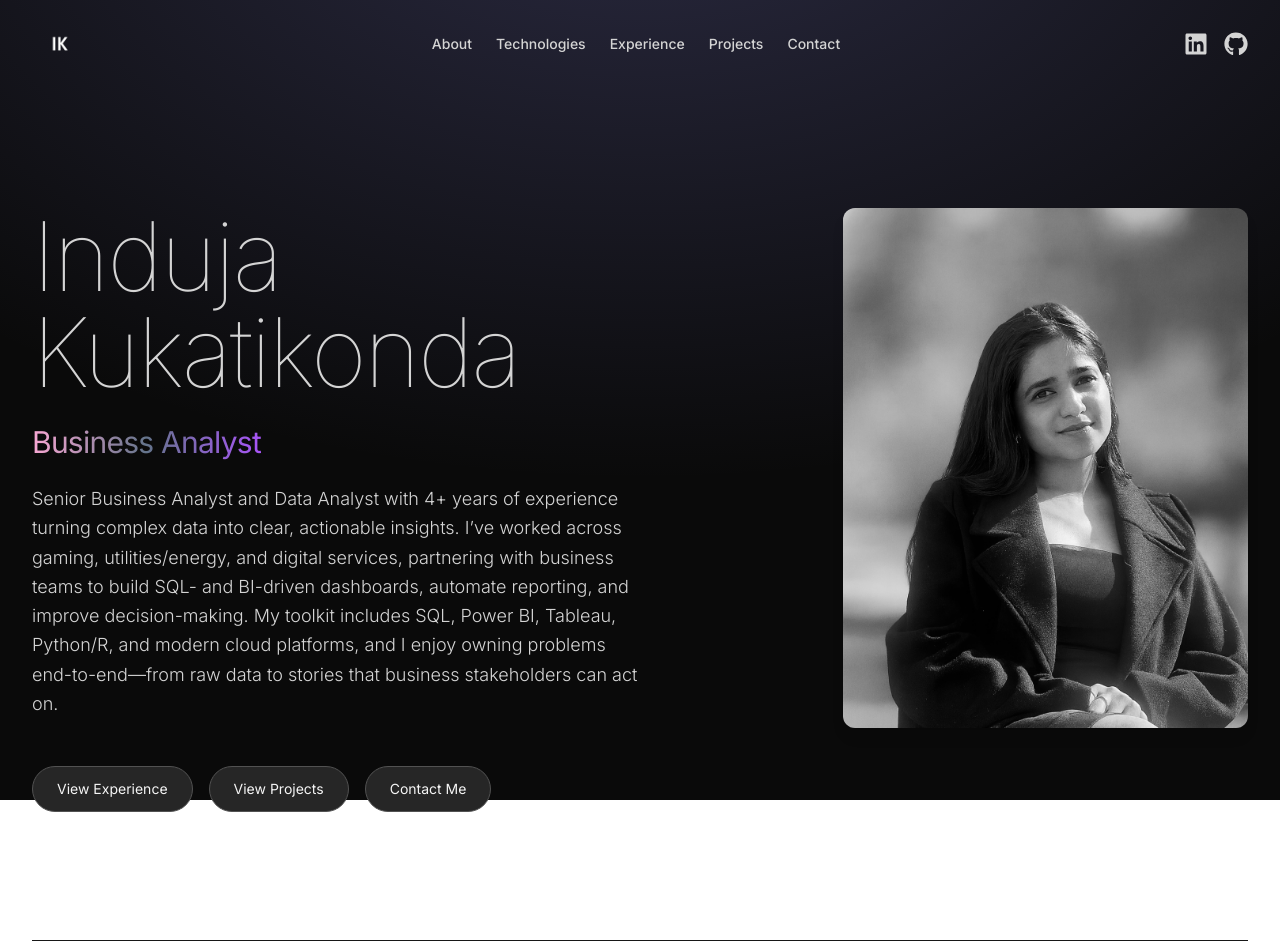
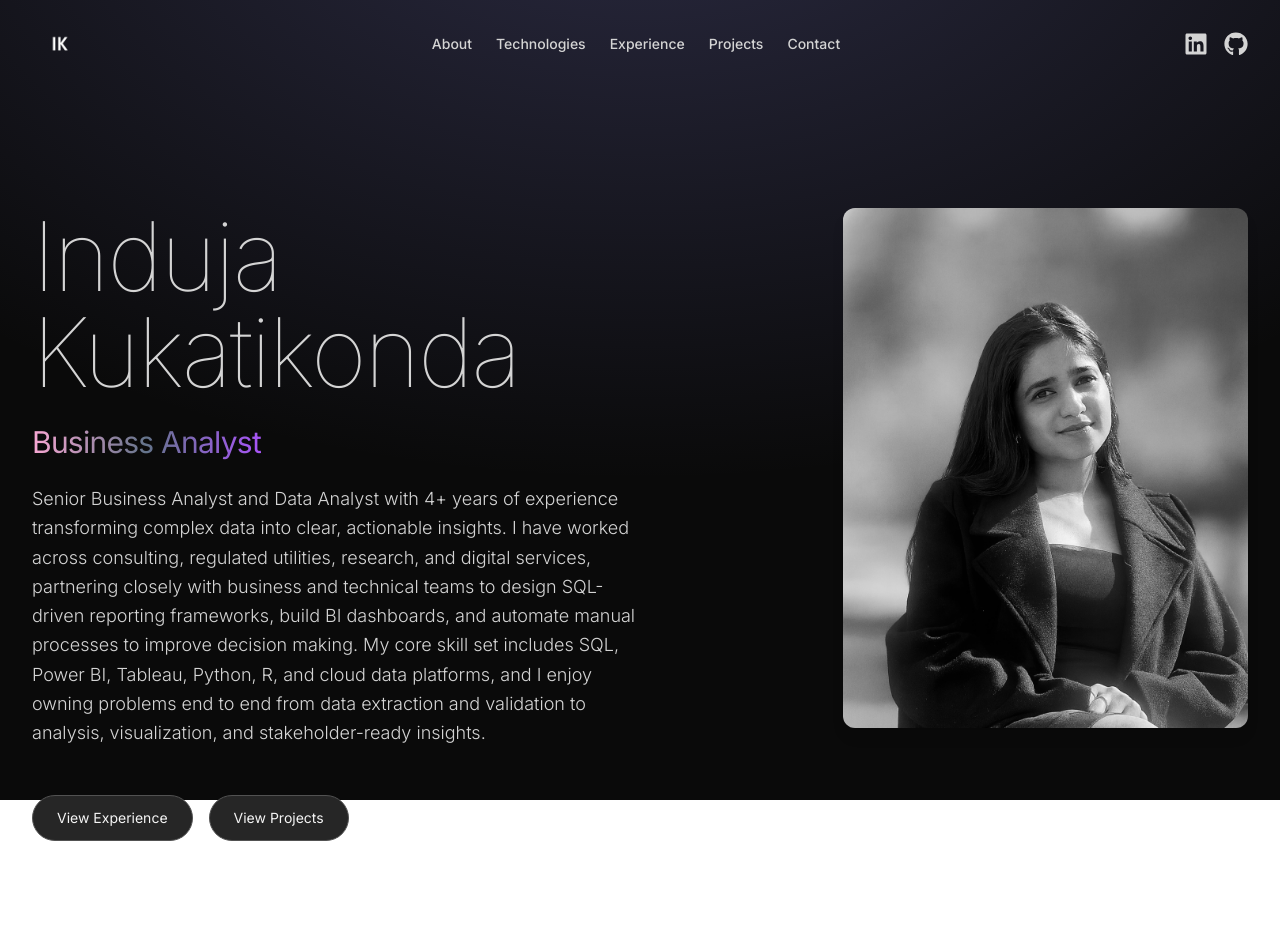
Before and after one commit to Kukats/react-portfolio-induja, a React (Vite) app: page / in a window 1280 px wide. Shown: the top 952 px of the page. Built offline with nearby package versions, Linux system fonts and the light colour scheme.

Commit message:
Remove Contact Me CTA from hero section

```diff
--- a/src/components/Hero.jsx
+++ b/src/components/Hero.jsx
@@ -79,15 +79,6 @@ const Hero = () => {
             >
               View Projects
             </a>
-
-            <a
-              href="#contact"
-              className="rounded-full bg-neutral-800 px-6 py-3 text-sm
-                         border border-neutral-600 text-neutral-100
-                         hover:bg-neutral-700 transition"
-            >
-              Contact Me
-            </a>
           </motion.div>
         </div>
 
--- a/src/constants/index.js
+++ b/src/constants/index.js
@@ -4,7 +4,7 @@ import project3 from "../assets/Projects/sp500.png";
 import project4 from "../assets/Projects/workforce.png";
 import project5 from "../assets/Projects/fraud.png";
 
-export const HERO_CONTENT = `Senior Business Analyst and Data Analyst with 4+ years of experience turning complex data into clear, actionable insights. I’ve worked across gaming, utilities/energy, and digital services, partnering with business teams to build SQL- and BI-driven dashboards, automate reporting, and improve decision-making. My toolkit includes SQL, Power BI, Tableau, Python/R, and modern cloud platforms, and I enjoy owning problems end-to-end—from raw data to stories that business stakeholders can act on.`;
+export const HERO_CONTENT = `Senior Business Analyst and Data Analyst with 4+ years of experience transforming complex data into clear, actionable insights. I have worked across consulting, regulated utilities, research, and digital services, partnering closely with business and technical teams to design SQL-driven reporting frameworks, build BI dashboards, and automate manual processes to improve decision making. My core skill set includes SQL, Power BI, Tableau, Python, R, and cloud data platforms, and I enjoy owning problems end to end from data extraction and validation to analysis, visualization, and stakeholder-ready insights.`;
 
 export const ABOUT_TEXT = `My passion for analytics comes from a genuine curiosity to understand how systems work, whether it’s financial performance, customer behavior, or operational processes, and to uncover the patterns that drive meaningful outcomes. With a Bachelor’s degree in Computer Science and a Master’s in Business Analytics, I’ve built a strong technical foundation in SQL, Python, Power BI, and data modeling that allows me to turn raw, messy data into insights that are clear, actionable, and tied directly to business strategy.
 
```
